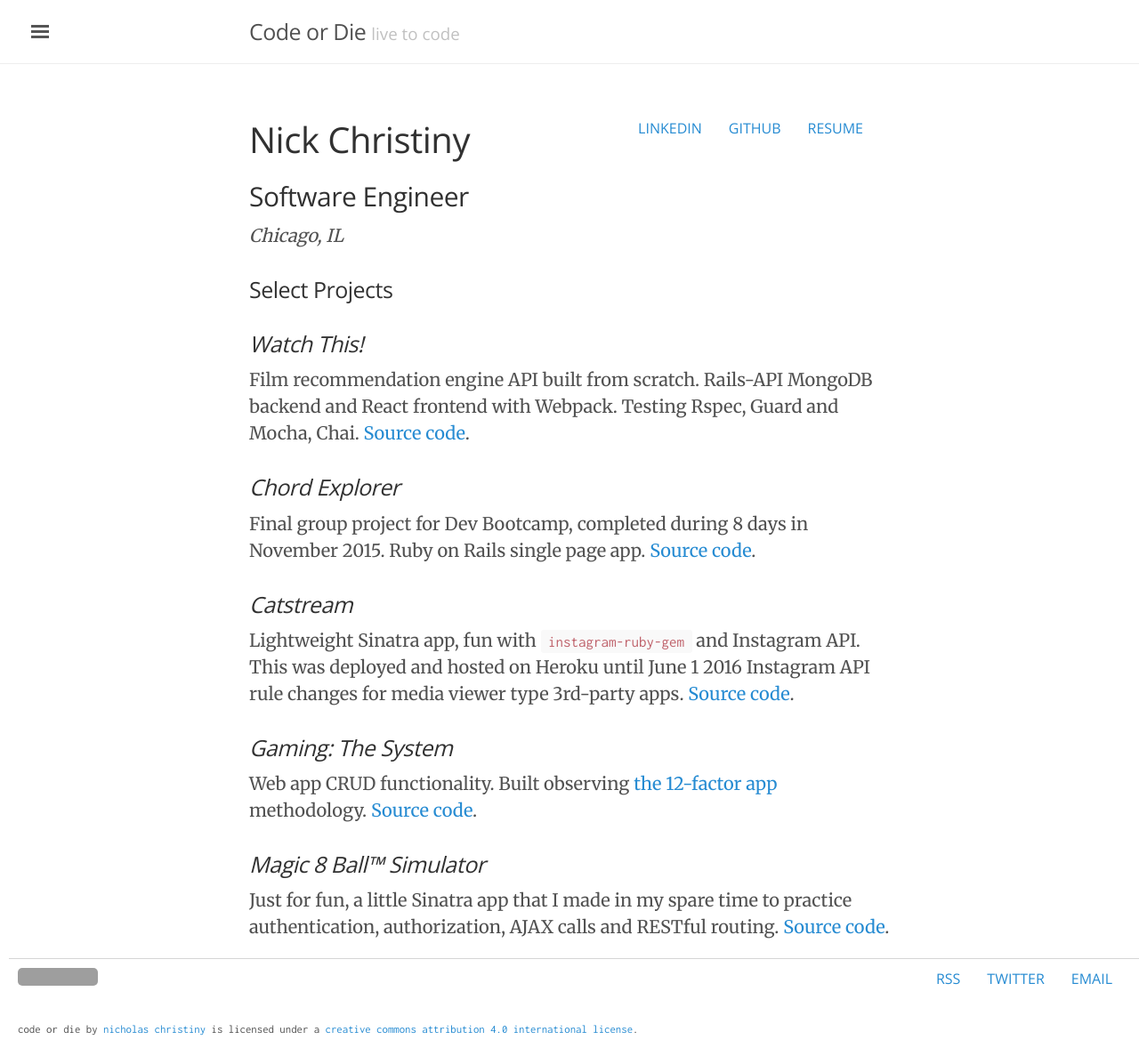
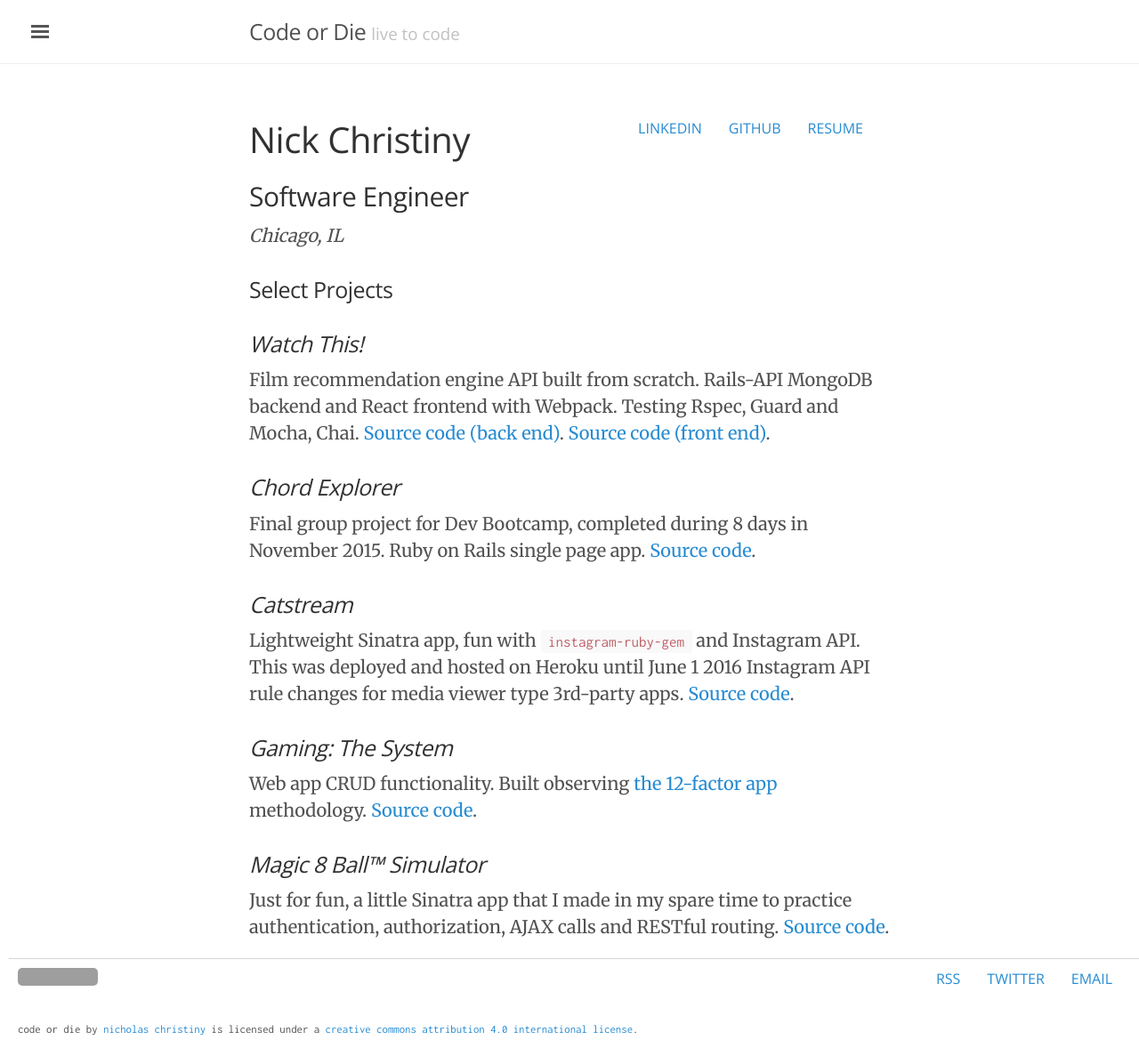
Before and after one commit to nchristiny/nchristiny.github.io, a Jekyll site: the page built from projects/index.md, in a window 1280 px wide. Shown: the whole page at 89% size. Built offline with Jekyll 4.4.1, drawn with Linux system fonts in a browser that asks for light colours; nearby versions of some CDN libraries; comment, search, counter and statistics services are not loaded; grey boxes are pictures that could not be loaded.

Commit message:
Add front end source code link

```diff
--- a/projects/index.md
+++ b/projects/index.md
@@ -14,7 +14,7 @@ title: Projects
 ### Select Projects
 
 ### <em>Watch This!</em>
-Film recommendation engine API built from scratch. Rails-API MongoDB backend and React frontend with Webpack. Testing Rspec, Guard and Mocha, Chai. <a href="https://github.com/nchristiny/watch-this">Source code</a>.
+Film recommendation engine API built from scratch. Rails-API MongoDB backend and React frontend with Webpack. Testing Rspec, Guard and Mocha, Chai. <a href="https://github.com/nchristiny/watch-this">Source code (back end)</a>. <a href="https://github.com/nchristiny/ui-watch-this">Source code (front end)</a>.
 
 ### <em>Chord Explorer</em>
 Final group project for Dev Bootcamp, completed during 8 days in November 2015. Ruby on Rails single page app. <a href="https://github.com/nchristiny/chord-explorer">Source code</a>.
```
